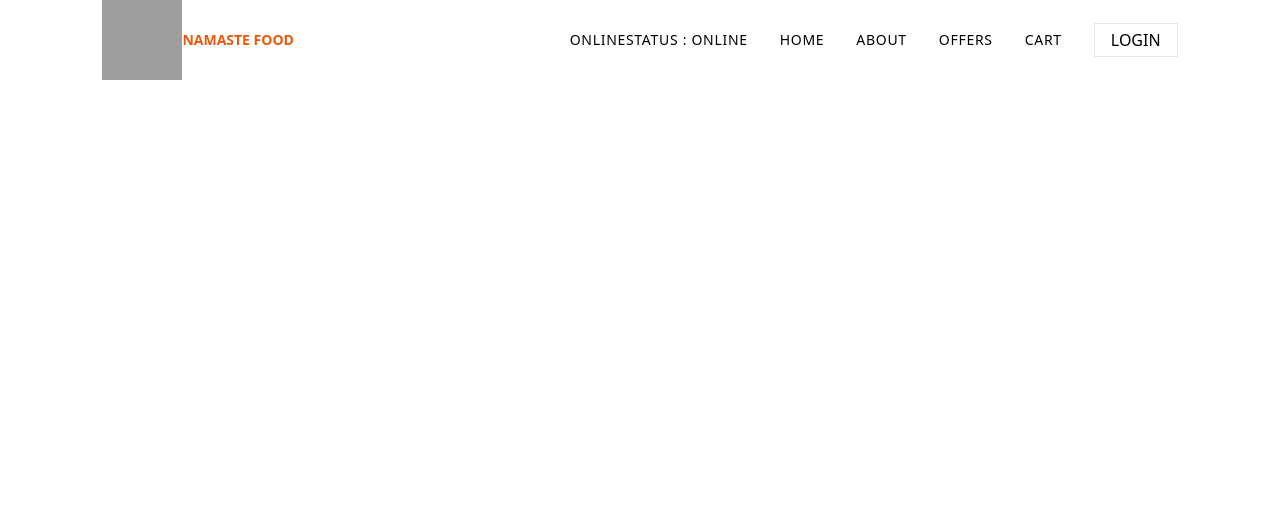
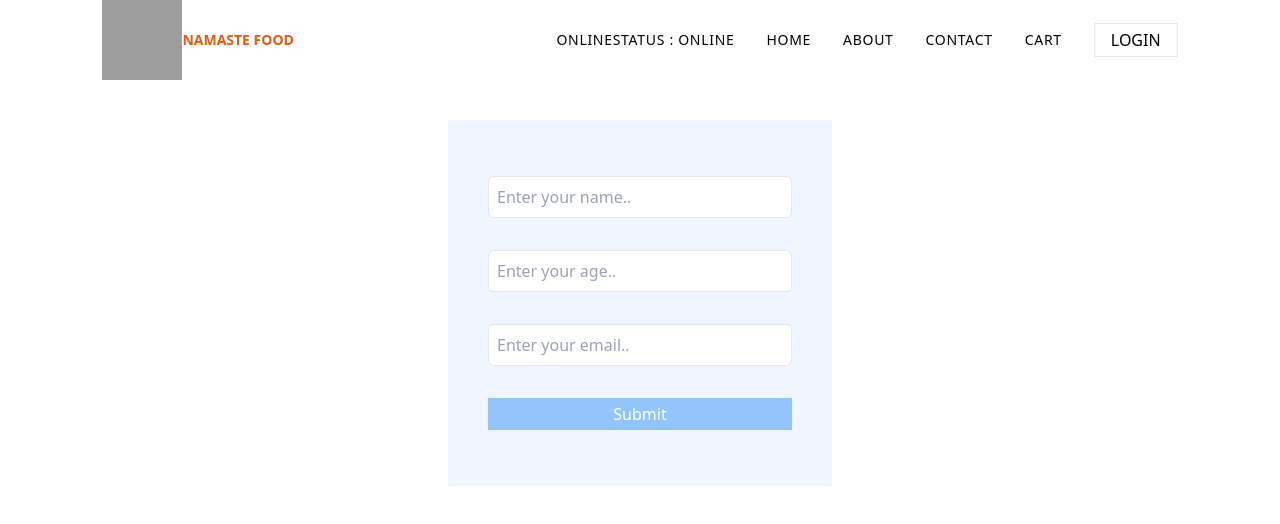
Before and after one commit to mythily-muthu/namaste-restaurant, a React (Create React App) app: page /contact in a window 1280 px wide. Shown: the top 524 px of the page. Built offline with nearby package versions, Linux system fonts and the light colour scheme; grey boxes are pictures that could not be loaded.

Commit message:
Feat : Contact and headers changes made

```diff
--- a/src/App.js
+++ b/src/App.js
@@ -2,7 +2,7 @@ import Header from "./components/Header";
 import Body from "./components/Body";
 import { Route, BrowserRouter as Router, Routes } from "react-router-dom";
 import About from "./components/About";
-import Offers from "./components/Offers";
+import Contact from "./components/Contact";
 import Cart from "./components/Cart";
 import Error from "./components/Error";
 import RestaurantMenu from "./components/RestaurantMenu";
@@ -15,7 +15,7 @@ function App() {
         <Routes>
           <Route path="/" element={<Body />} errorElement={<Error />} />
           <Route path="/about" element={<About />} />
-          <Route path="/offers" element={<Offers />} />
+          <Route path="/contact" element={<Contact />} />
           <Route path="/cart" element={<Cart />} />
           <Route path="/restaurants/:resId" element={<RestaurantMenu />} />
         </Routes>
--- /dev/null
+++ b/src/components/Contact.jsx
@@ -0,0 +1,98 @@
+import React, { useState } from "react";
+
+const Contact = () => {
+  const [name, setName] = useState("");
+  const [age, setAge] = useState("");
+  const [email, setEmail] = useState("");
+  const [isSubmitDisabled, setisSubmitDisabled] = useState(true);
+
+  const handleName = (e) => {
+    // current value in name input
+    let newName = e.target.value;
+    setName(newName);
+    validationForm(newName, age, email);
+  };
+
+  const handleAge = (e) => {
+    let newAge = e.target.value;
+    setAge(newAge);
+    validationForm(name, newAge, email);
+  };
+
+  const handleEmail = (e) => {
+    let newEmail = e.target.value;
+    setEmail(newEmail);
+    validationForm(name, age, newEmail);
+  };
+
+  const handleSubmit = (name, age, email) => {
+    console.log("Form submitted:", { name, age, email });
+  };
+
+  const validationForm = (newName, newAge, newEmail) => {
+    // checks whether the name is above 5 and within 15
+    const nameValidation = newName.length > 5 && newName.length <= 15;
+
+    // checks whether newAge is in email format or not
+    const emailValidation = /^[^\s@]+@[^\s@]+\.[^\s@]+$/.test(newEmail);
+
+    // checks whether age is empty and a number
+    const ageValidation = newAge !== "" && !isNaN(newAge);
+
+    // based on validation button is enabled/disabled
+    setisSubmitDisabled(!(nameValidation, ageValidation, emailValidation));
+  };
+  return (
+    <div className=" h-full w-full">
+      <div className="w-[30%] bg-blue-50 mx-auto p-10 mt-10">
+        <form className="">
+          {/* name */}
+          <div className="py-4">
+            <input
+              placeholder="Enter your name.."
+              className="p-2 border border-gray-200 cursor-pointer rounded-md w-full"
+              type="text"
+              value={name}
+              onChange={handleName}
+            />
+            {
+
+            }
+          </div>
+          {/* age */}
+          <div className="py-4">
+            <input
+              placeholder="Enter your age.."
+              className="p-2 border border-gray-200 cursor-pointer rounded-md w-full"
+              type="age"
+              value={age}
+              onChange={handleAge}
+            />
+          </div>
+          {/* email */}
+          <div className="py-4">
+            <input
+              placeholder="Enter your email.."
+              className="p-2 border border-gray-200 cursor-pointer rounded-md w-full"
+              type="email"
+              value={email}
+              onChange={handleEmail}
+            />
+          </div>
+          <div className="py-4">
+            <button
+              className="px-2 py-1 bg-blue-300 text-white w-full"
+              type="submit"
+              onClick={handleSubmit}
+              disabled={isSubmitDisabled}
+            >
+              Submit
+            </button>
+          </div>
+        </form>
+      </div>
+    </div>
+  );
+};
+
+export default Contact;
--- a/src/components/Header.jsx
+++ b/src/components/Header.jsx
@@ -21,7 +21,7 @@ const Header = () => {
             <Link to={"/about"}>About</Link>
           </li>
           <li>
-            <Link to={"/offers"}>Offers</Link>
+            <Link to={"/contact"}>Contact</Link>
           </li>
           <li>
             <Link to={"/cart"}>Cart</Link>
--- a/src/components/Offers.jsx
+++ /dev/null
@@ -1,7 +0,0 @@
-import React from "react";
-
-const Offers = () => {
-  return <div>Offers</div>;
-};
-
-export default Offers;
```
